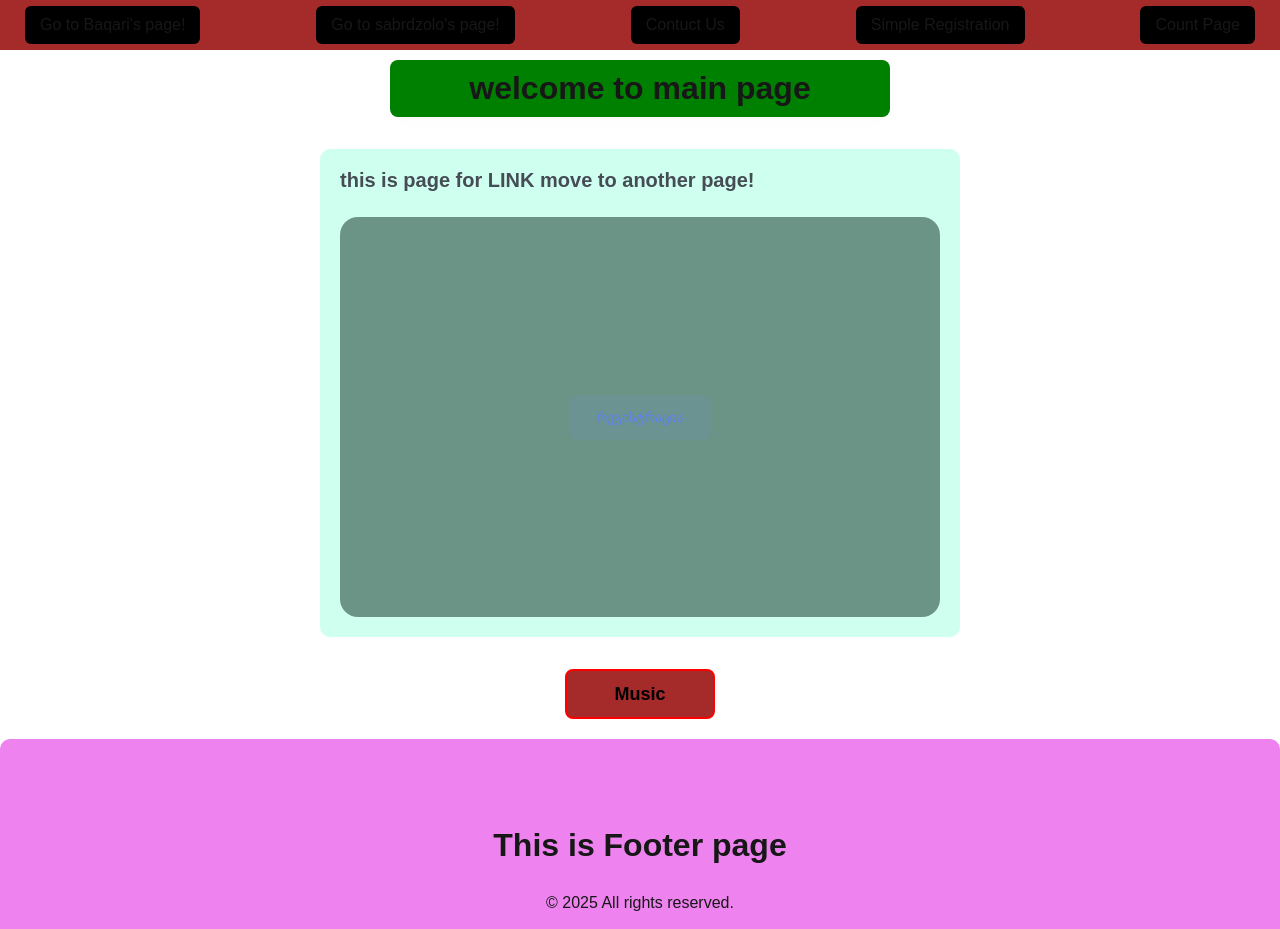
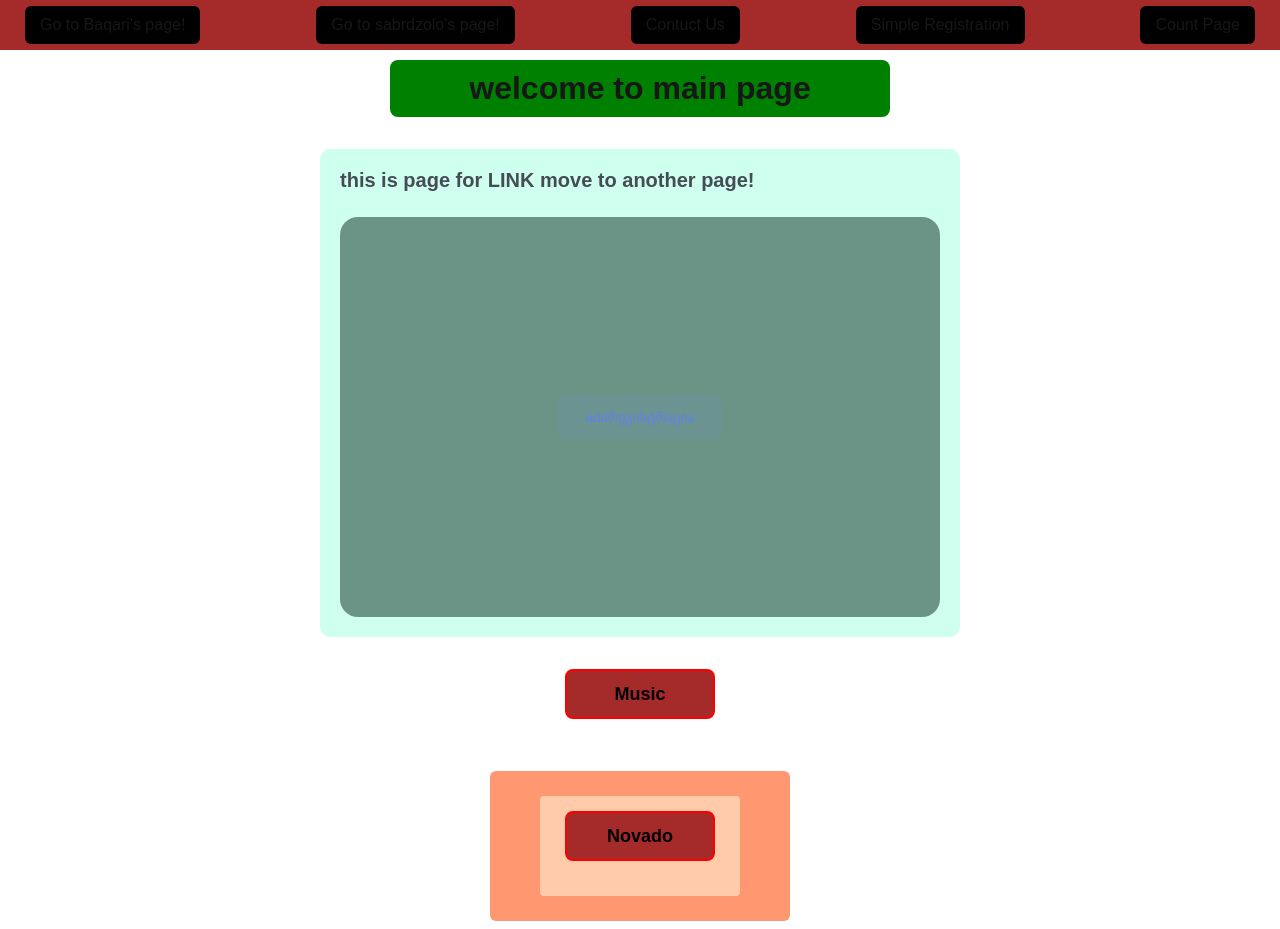
Before and after one commit to baqaris/favorite-FirstApp-react, a Next.js app: page / in a window 1280 px wide. Shown: the top 929 px of the page. Built offline with nearby package versions, Linux system fonts and the light colour scheme.

Commit message:
apdate main page
novado button added

```diff
--- a/app/baqari/page.tsx
+++ b/app/baqari/page.tsx
@@ -12,7 +12,7 @@ export default () => {
         <div className={styles.divContainer}>
             <h1 className={styles.name}>hello bakar</h1>
            <BackTohome />
-           <NameText />
+           <NameText title='push' mode="baqar" />
         </div>
     );
 }
--- a/app/components/registrationButton/RegButton.tsx
+++ b/app/components/registrationButton/RegButton.tsx
@@ -24,6 +24,7 @@ export default (props: Props) => {
          className={classes.join(" ").trim()}
          onClick={props.onClick}
          >
+              add
             {props.icon && <span className={styles.icon} style={{ marginRight: "8px" }}>{props.icon}</span>}
             {props.title}
 
--- a/app/page.module.css
+++ b/app/page.module.css
@@ -88,7 +88,27 @@
 }
 
 
+.NovadoContainer{
+  display: flex;
+  justify-content: center;
+  align-items: center;
+  width: 300px;
+  height: 150px;
+  background-color: rgba(255, 127, 80, 0.808);
+  padding: 10px;
+  border-radius: 6px;
+  margin-bottom: 10px;
+}
 
+.goToNovado{
+  display: flex;
+  justify-content: center;
+  align-items: center;
+  width:200px;
+  height: 100px;
+  background-color: rgba(255, 235, 205, 0.63);
+  border-radius: 4px;
+}
 
 
 
--- a/app/page.tsx
+++ b/app/page.tsx
@@ -23,6 +23,12 @@ export default function Home() {
 
       </div>
       <Link href="components/musicPlayer/music" id="musicButton">Music</Link>
+      <div className={style.NovadoContainer}>
+
+    <div className={style.goToNovado}>
+    <Link href="/novadoPage">Novado </Link>
+    </div>
+      </div>
 
     </main>
   );
```
Also changed, not shown: app/components/input/Input.module.css (+11 -0 lines), app/components/input/Input.tsx (+16 -3 lines), app/components/inputSecondForBaqar/NameText.module.css (+29 -0 lines), app/components/inputSecondForBaqar/NameText.tsx (+17 -3 lines).
